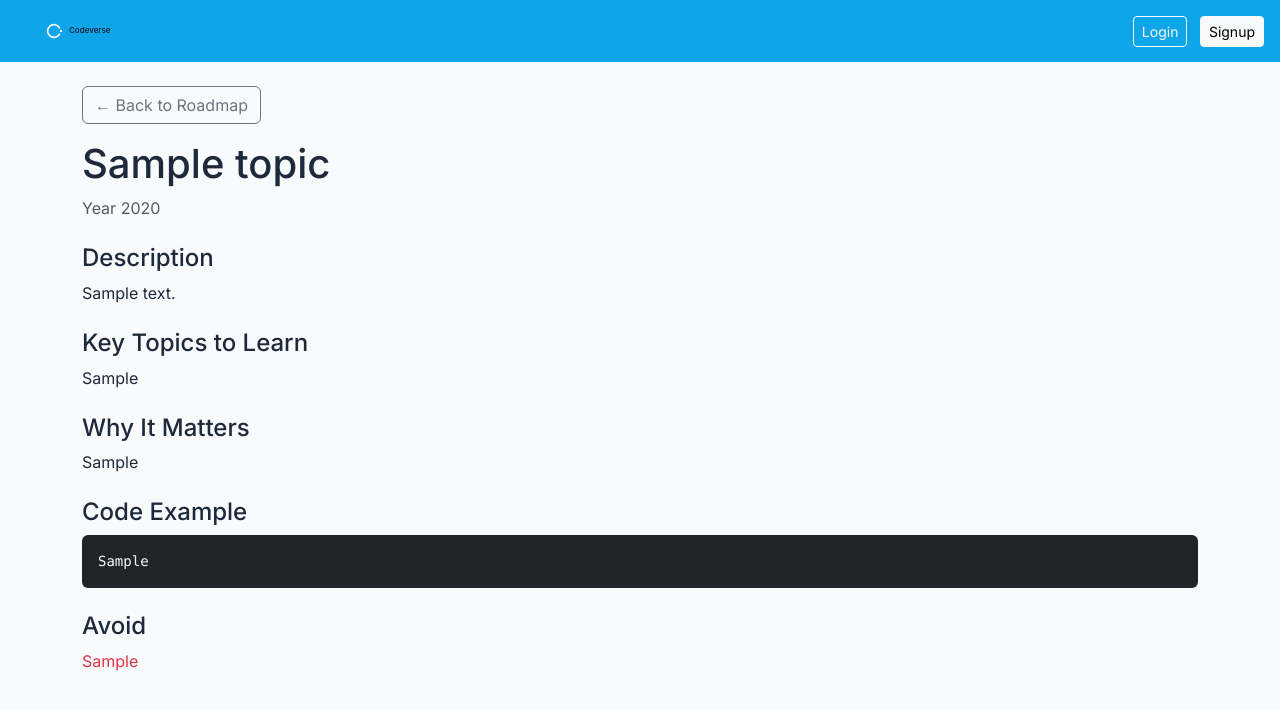
After one commit to sangeethathilaga26-creator/Codeverse, a Django app: page /topic/1/ in a window 1280 px wide. The commit adds this page. Shown: the top 710 px of the page. Run offline with Django 5.2, Linux system fonts and the light colour scheme; tables that the repository leaves empty hold one stand-in row (values such as "Sample post").

Commit message:
Add topic detail page with View Details button

```diff
--- a/codeverse/models.py
+++ b/codeverse/models.py
@@ -16,6 +16,9 @@ class Topic(TimeStampedModel):
     order = models.IntegerField(default=1)
     description = models.TextField(default="")
     not_to_do = models.TextField(default="")
+    key_topics = models.TextField(default="", blank=True)
+    why_it_matters = models.TextField(default="", blank=True)
+    code_example = models.TextField(default="", blank=True)
 
     def __str__(self):
         return self.name
--- a/codeverse/templates/codeverse/home.html
+++ b/codeverse/templates/codeverse/home.html
@@ -17,6 +17,7 @@
             <h5 class="card-title text-primary">{{ topic.name }} <small class="text-muted">— {{ topic.status }}</small></h5>
             <p class="card-text">{{ topic.description }}</p>
             <p class="text-danger"><strong>Avoid:</strong> {{ topic.not_to_do }}</p>
+            <a href="{% url 'topic_detail' topic.id %}" class="btn btn-outline-primary btn-sm mb-2">View Details</a>
             <form action="{% url 'update_status' topic.id %}" method="post" class="d-flex align-items-center gap-2">
                 {% csrf_token %}
                 <select name="status" class="form-select form-select-sm w-auto">
@@ -37,6 +38,7 @@
             <h5 class="card-title text-primary">{{ topic.name }} <small class="text-muted">— {{ topic.status }}</small></h5>
             <p class="card-text">{{ topic.description }}</p>
             <p class="text-danger"><strong>Avoid:</strong> {{ topic.not_to_do }}</p>
+            <a href="{% url 'topic_detail' topic.id %}" class="btn btn-outline-primary btn-sm mb-2">View Details</a>
             <form action="{% url 'update_status' topic.id %}" method="post" class="d-flex align-items-center gap-2">
                 {% csrf_token %}
                 <select name="status" class="form-select form-select-sm w-auto">
@@ -57,6 +59,7 @@
             <h5 class="card-title text-primary">{{ topic.name }} <small class="text-muted">— {{ topic.status }}</small></h5>
             <p class="card-text">{{ topic.description }}</p>
             <p class="text-danger"><strong>Avoid:</strong> {{ topic.not_to_do }}</p>
+            <a href="{% url 'topic_detail' topic.id %}" class="btn btn-outline-primary btn-sm mb-2">View Details</a>
             <form action="{% url 'update_status' topic.id %}" method="post" class="d-flex align-items-center gap-2">
                 {% csrf_token %}
                 <select name="status" class="form-select form-select-sm w-auto">
--- /dev/null
+++ b/codeverse/templates/codeverse/topic_detail.html
@@ -0,0 +1,25 @@
+{% extends 'codeverse/base.html' %}
+
+{% block content %}
+<div class="container mt-4">
+    <a href="{% url 'home' %}" class="btn btn-outline-secondary mb-3">&larr; Back to Roadmap</a>
+
+    <h1>{{ topic.name }}</h1>
+    <p class="text-muted">Year {{ topic.year }}</p>
+
+    <h4 class="mt-4">Description</h4>
+    <p>{{ topic.description }}</p>
+
+    <h4 class="mt-4">Key Topics to Learn</h4>
+    <p style="white-space: pre-line;">{{ topic.key_topics }}</p>
+
+    <h4 class="mt-4">Why It Matters</h4>
+    <p style="white-space: pre-line;">{{ topic.why_it_matters }}</p>
+
+    <h4 class="mt-4">Code Example</h4>
+    <pre class="bg-dark text-light p-3 rounded"><code>{{ topic.code_example }}</code></pre>
+
+    <h4 class="mt-4">Avoid</h4>
+    <p class="text-danger">{{ topic.not_to_do }}</p>
+</div>
+{% endblock %}
--- a/codeverse/urls.py
+++ b/codeverse/urls.py
@@ -8,4 +8,5 @@ path('', views.home, name='home'),
 path('signup/', views.signup_view, name='signup'),
 path('logout/', auth_views.LogoutView.as_view(), name='logout'),
 path('update-status/<int:topic_id>/', views.update_status, name='update_status'),
+path('topic/<int:topic_id>/', views.topic_detail, name='topic_detail'),
 ]
--- a/codeverse/views.py
+++ b/codeverse/views.py
@@ -50,3 +50,9 @@ def update_status(request, topic_id):
             progress.status = new_status
             progress.save()
     return redirect('home')
+
+
+# NEW — shows the full detail page for one topic
+def topic_detail(request, topic_id):
+    topic = get_object_or_404(Topic, id=topic_id)
+    return render(request, 'codeverse/topic_detail.html', {'topic': topic})
```
Also changed, not shown: codeverse/migrations/0007_topic_code_example_topic_key_topics_and_more.py (added).
